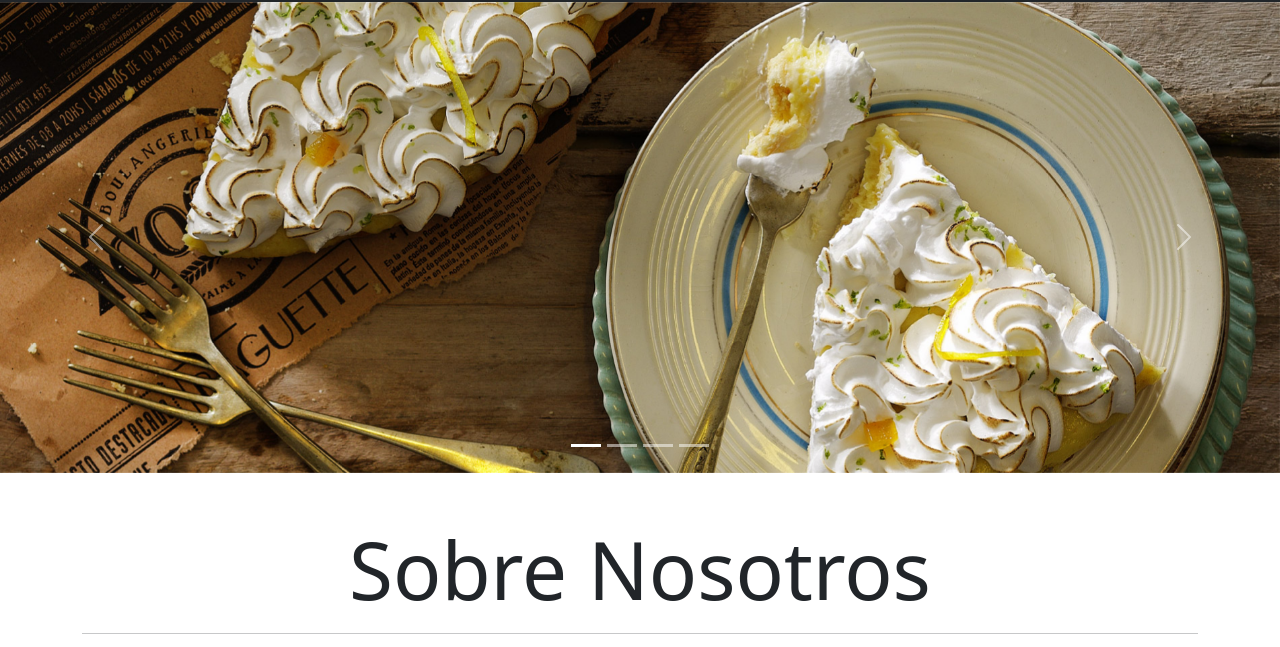
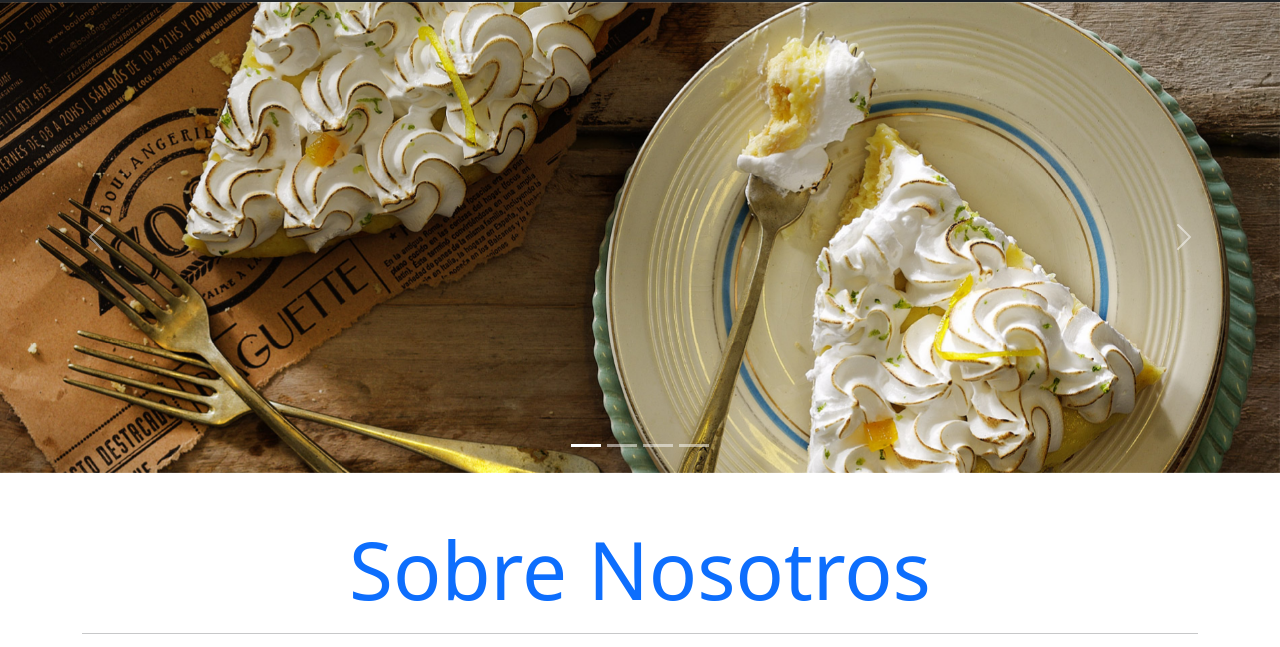
Before and after one commit to maflorcis/panaderiacocu, a plain HTML site: page index.html in a window 1280 px wide. Shown: the part 151-798 px from the top of the page. Drawn offline with nearby package versions, Linux system fonts and the light colour scheme.

Commit message:
modificacion al color del titulo

```diff
--- a/index.html
+++ b/index.html
@@ -98,7 +98,7 @@
 </section>
 
 <section class="my-5 container">
-<h1 class="display-1 text-center"> Sobre Nosotros</h1>
+<h1 class="display-1 text-center text-primary"> Sobre Nosotros</h1>
 
 <hr>
 
```
